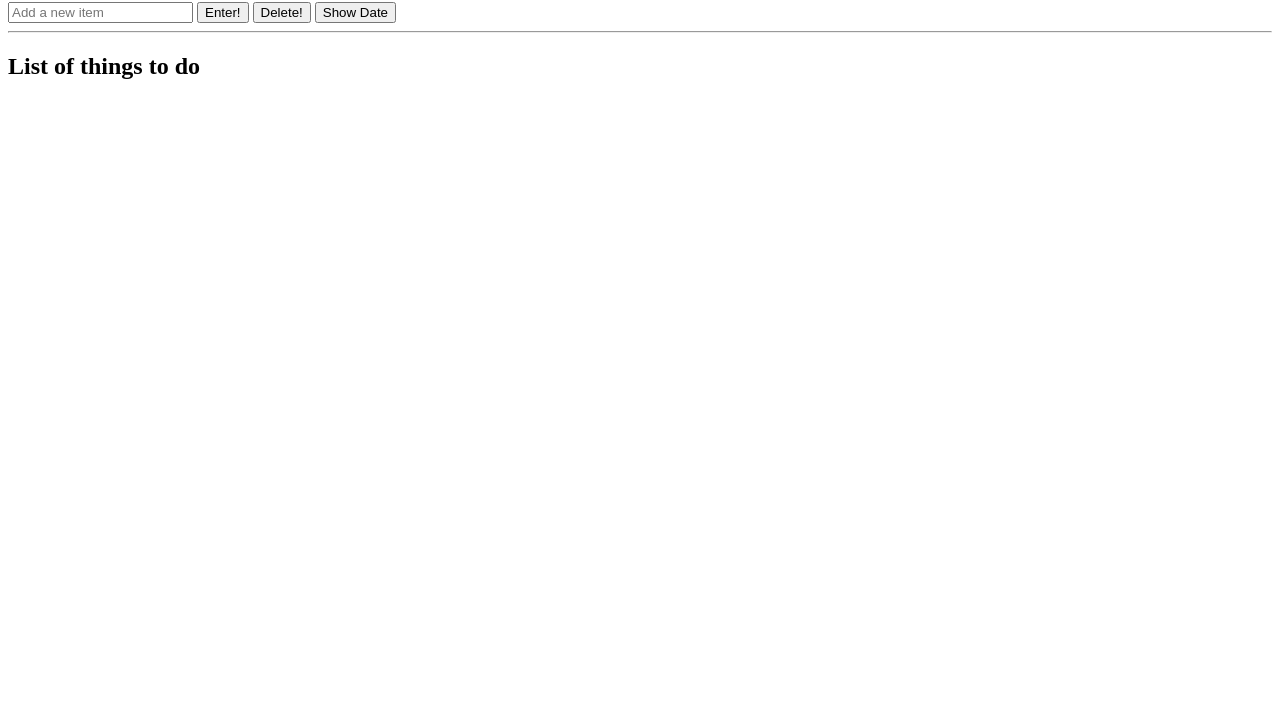
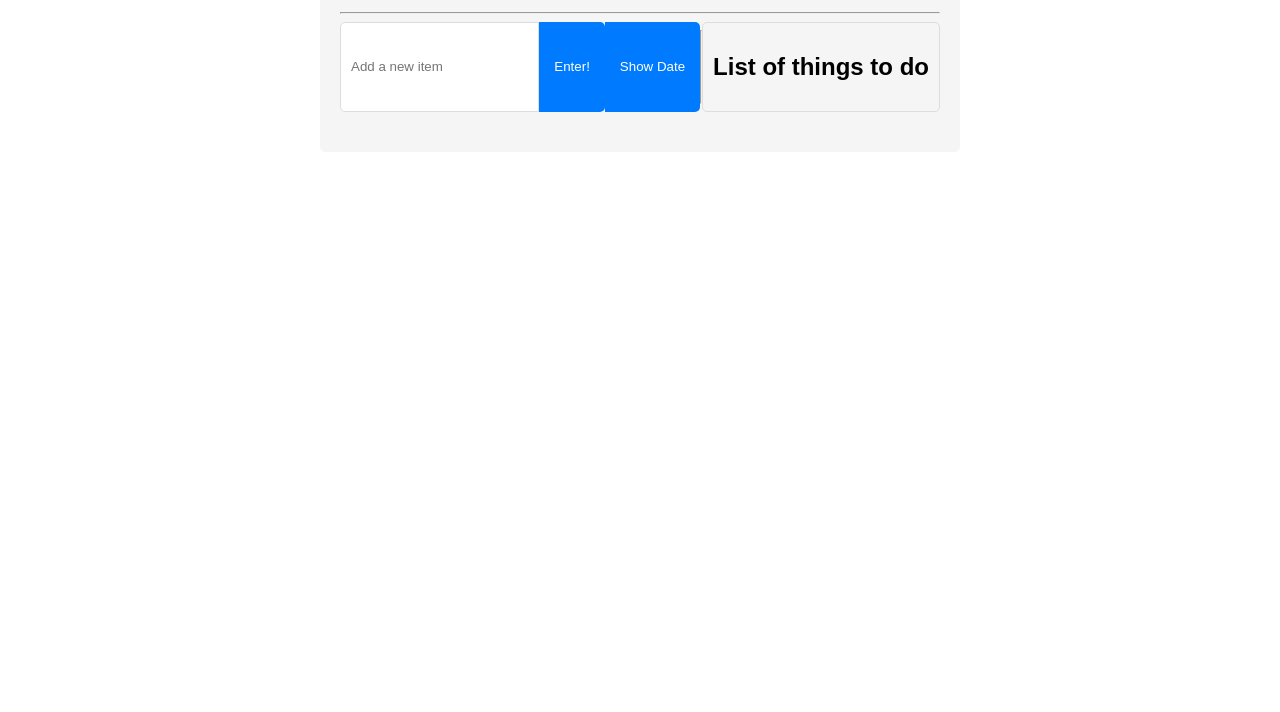
Before and after one commit to Zaiyad7/BNTA_w9d2_toDolist, a plain HTML site: page index.html in a window 1280 px wide. Shown: the part 88-800 px from the top of the page. Drawn offline with Linux system fonts and the light colour scheme.

Commit message:
added css to style toDoList

```diff
--- a/index.html
+++ b/index.html
@@ -6,6 +6,7 @@
     <meta name="viewport" content="width=device-width, initial-scale=1.0">
     <script src="script.js" type="text/javascript" defer></script>
     <title>ToDo List</title>
+    <link rel="stylesheet" href="styles.css">
 </head>
 <body>
 
@@ -19,7 +20,6 @@
         <form action="" id="todo-form">
             <input type="text" placeholder="Add a new item" id="new-todo">
             <button type="submit" id="enter">Enter!</button>
-            <button type="delete" id="delete">Delete!</button>
             <button id ="show-date">Show Date</button>
         <form>
 
--- a/styles.css
+++ b/styles.css
@@ -1,11 +1,81 @@
-#listbox{
-    height: 250px;
-    width: 250px;
+body, ul{
+    margin: 0;
+    padding: 0;
+    list-style: none;
+    font-family: Arial, Helvetica, sans-serif;
+}
+
+.container {
+    max-width: 600px;
+    margin: 0 auto;
+    padding: 20px;
+    box-shadow: 0px 0px 10px rgba(red, green, blue, alpha);
+    border-radius: 5px;
+    background-color: whitesmoke;
+}
+
+.header {
+    text-align: center;
+    margin-bottom: 20px;
+}
+
+#todo-form {
     display: flex;
-    justify-content: center;
+    margin-bottom: 20px;
+}
+
+#new-todo {
+    flex: 1;
+    padding: 10px;
+    border: 1px solid #ddd;
+    border-radius: 5px 0 0 5px;
+}
+
+#enter, #show-date {
+    padding: 10px 15px;
+    background-color: #007bff;
+    color: #fff;
+    border: none;
+    border-radius: 0 5px 5px 0;
+    cursor: pointer;
+}
+
+#enter:hover, #show-date:hover {
+    background-color: #0056b3;
+}
+
+#listbox {
+    padding: 10px;
+    border: 1px solid #ddd;
+    border-radius: 5px;
+}
+
+ul {
+    margin-top: 10px;
+}
+
+li {
+    display: flex;
+    justify-content: space-between;
     align-items: center;
-    border: 1px solid black;
-    background-color: red;
-    margin: 1em;
-    border-radius: 25px;
+    padding: 10px;
+    border-bottom: 1px solid #ddd;
 }
+
+.completed {
+    text-decoration: line-through;
+    color: #888;
+}
+
+button {
+    background-color: #e74c3c;
+    color: white;
+    border: none;
+    border-radius: 3px;
+    padding: 5px 10px;
+    cursor: pointer;
+}
+
+button:hover {
+    background-color: #c0392b;
+}
```
Also changed, not shown: script.js (+8 -0 lines).
